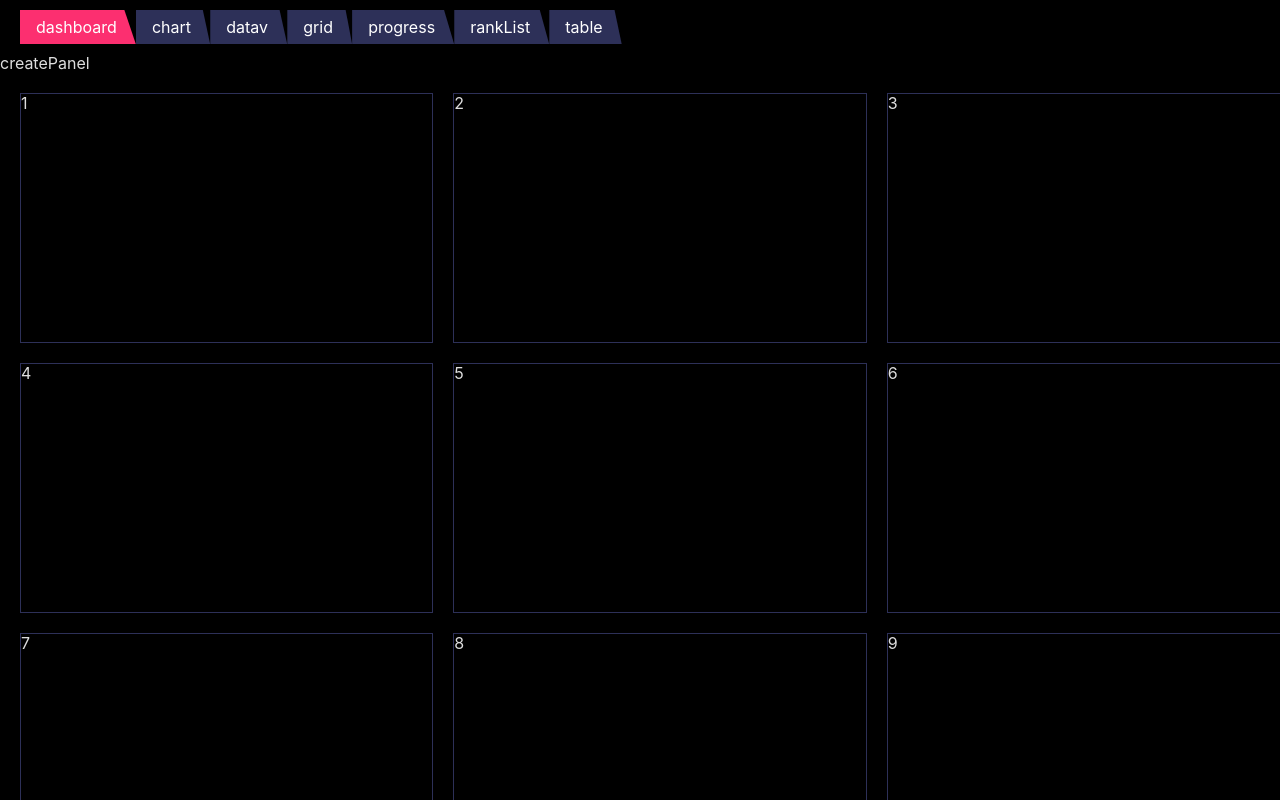
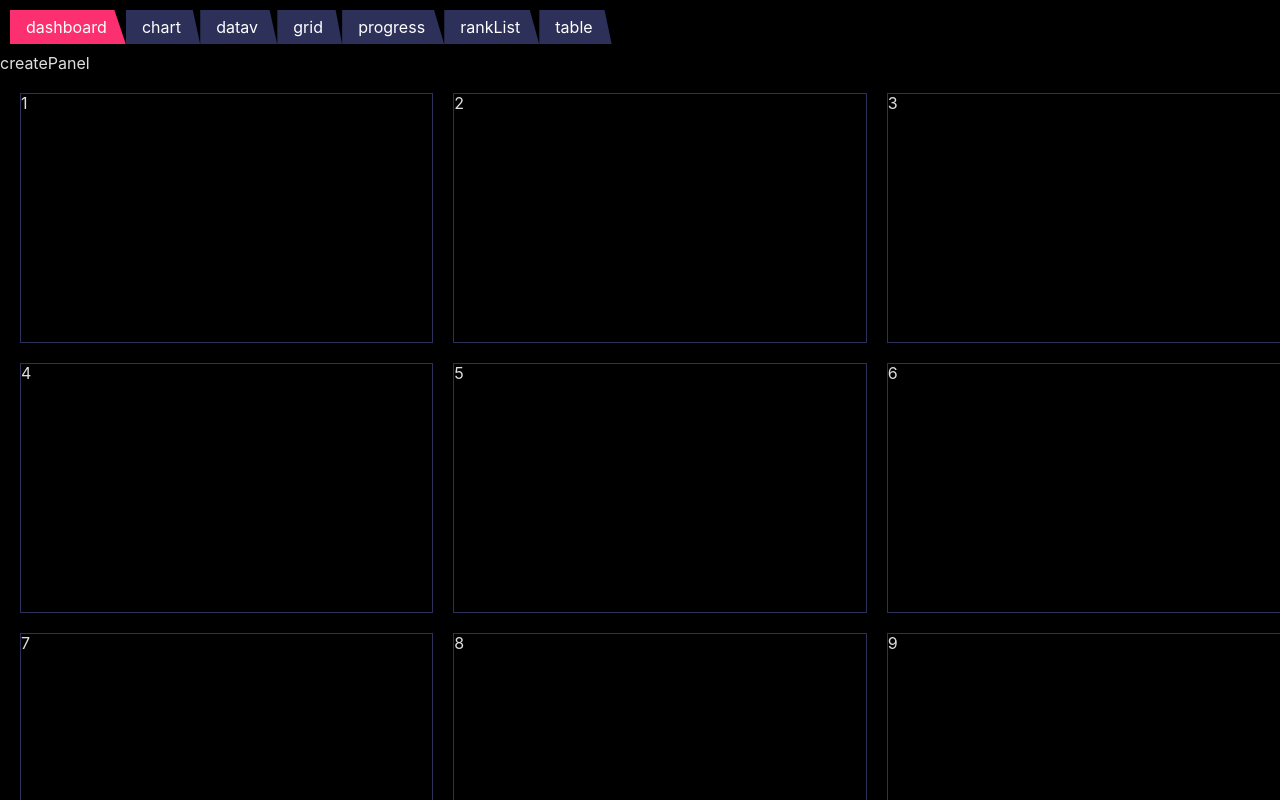
Before and after one commit to shiliangL/vue-datav3, a Vue app: page /dashboard in a window 1280 px wide. Built offline with nearby package versions, Linux system fonts and the light colour scheme.

Commit message:
2023年3月18日++

```diff
--- a/src/viewAuto/progress/index.vue
+++ b/src/viewAuto/progress/index.vue
@@ -45,8 +45,8 @@ export default defineComponent({
   setup (props, ctx) {
     return () => h('div', { class: 'progress_wrapper' }, [
       h('div', { class: 'progress_title' }, [
-        h('div', { class: 'title' }, '智慧城市'),
-        h('div', { class: 'value' }, 3858)
+        h('div', { class: 'title' }, '智慧城市')
+        // h('div', { class: 'value' }, 3858)
       ]),
       h('div', { class: 'progress_bar' }, [
         h('div', { class: 'progress_bar_out' }, [
@@ -81,6 +81,7 @@ export default defineComponent({
     flex: 1;
     height: 12px;
     padding: 2px;
+    margin: 0 4px;
     border-radius: 5px;
     position: relative;
     box-shadow: 0 0 3px #999;
--- a/src/viewAuto/rankList/index.vue
+++ b/src/viewAuto/rankList/index.vue
@@ -83,6 +83,10 @@ export default defineComponent({
 
 <style scoped lang="scss">
 
+.rank_list_wrapper{
+  width: 360px!important;
+}
+
 /* 1. 声明过渡效果 */
 .fade-move,
 .fade-enter-active,
--- a/src/views/layout/header.vue
+++ b/src/views/layout/header.vue
@@ -40,7 +40,7 @@ export default defineComponent({
 
 <style scoped lang="scss">
 .navigation_bar {
-  margin: 10px 20px;
+  margin: 10px 10px;
 }
 
 .router-link-active,
```
